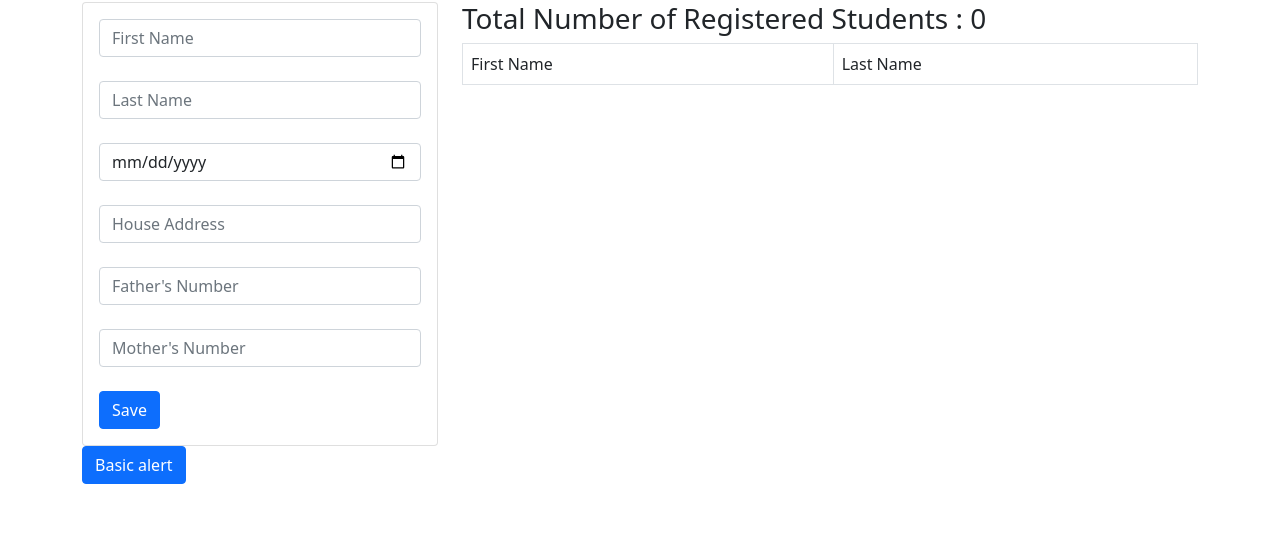
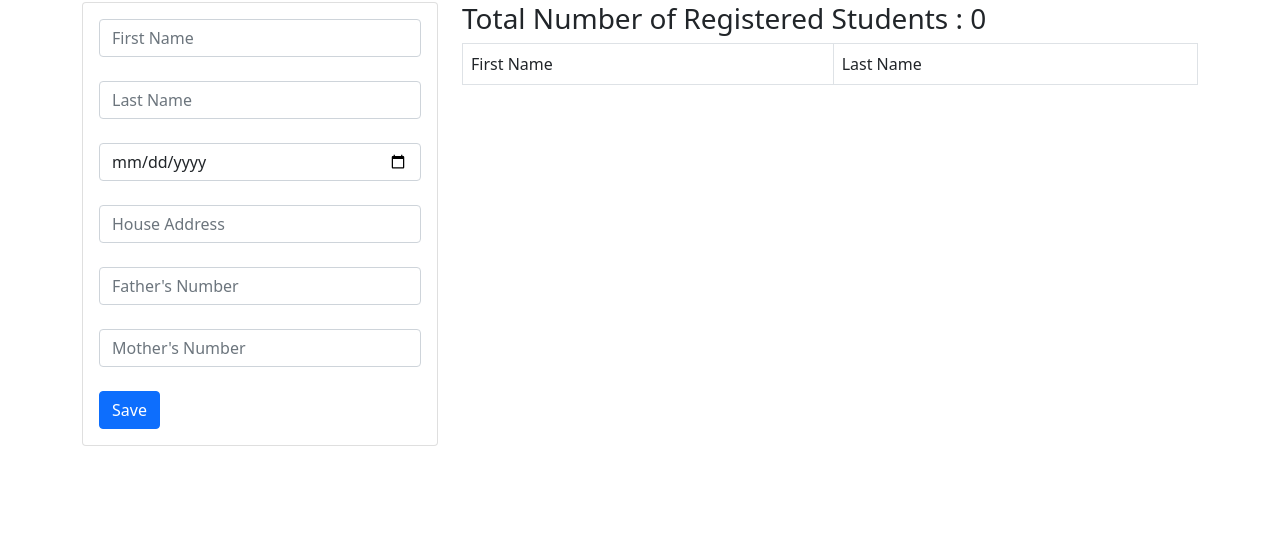
Before and after one commit to Mustaphayinka/Madrasah_Project, a Flask app: page /home in a window 1280 px wide. Shown: the part 120-667 px from the top of the page. Run offline with Flask 2, Linux system fonts and the light colour scheme; data that the repository does not hold is empty; some libraries are stand-ins or nearby versions.

Commit message:
Add files via upload

```diff
--- a/application/templates/home.html
+++ b/application/templates/home.html
@@ -67,6 +67,6 @@
 
 </div>
 
-<button class="btn btn-primary" id="basicAlert">Basic alert</button>
+
 
 {% endblock %}
--- a/application/templates/index.html
+++ b/application/templates/index.html
@@ -13,7 +13,7 @@
           <label for="" class="form-label">Password</label>
           <input type="password" class="form-control" name="password">
         </div>
-        <button type="submit" class= "btn btn-primary">Login</button>
+        <!-- <button type="submit" class= "btn btn-primary">Login</button> -->
         <a class= "btn btn-primary" href="/home">Admin Page</a>
       </form>
 </body>
```
